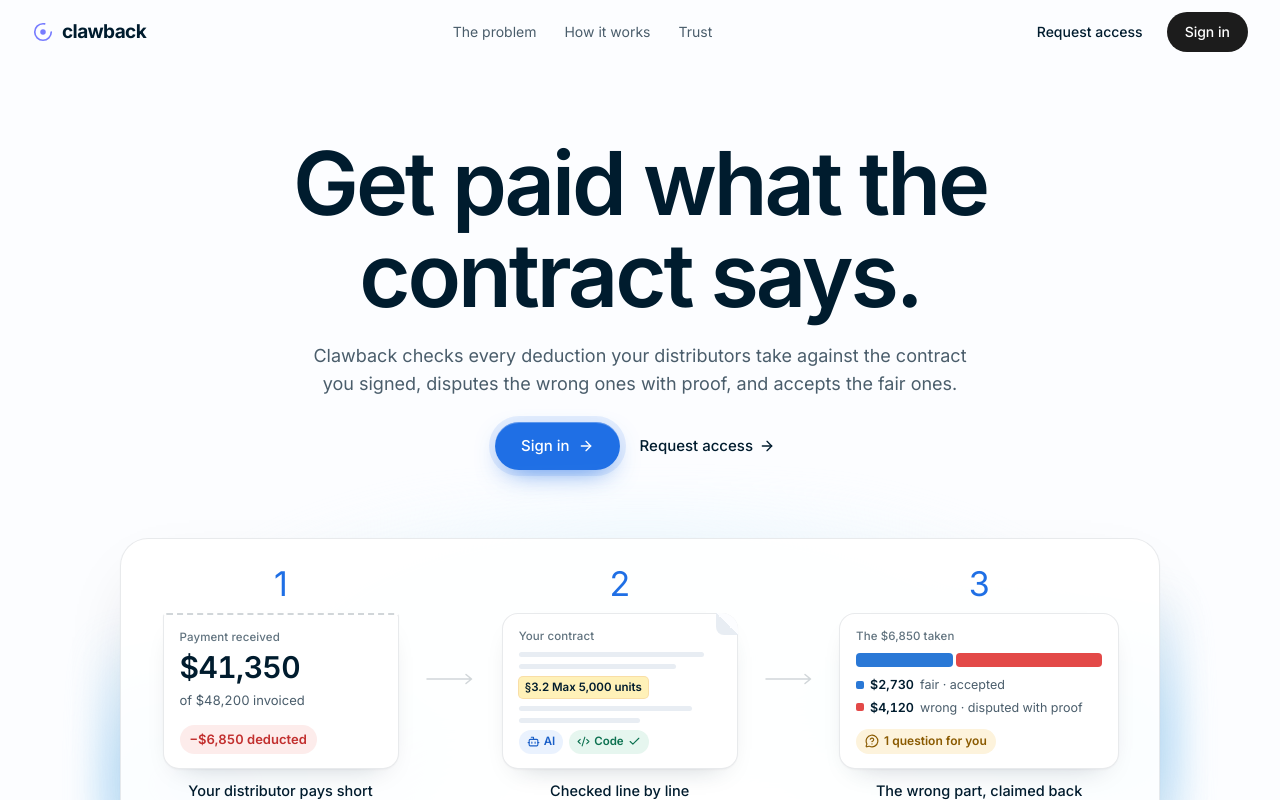
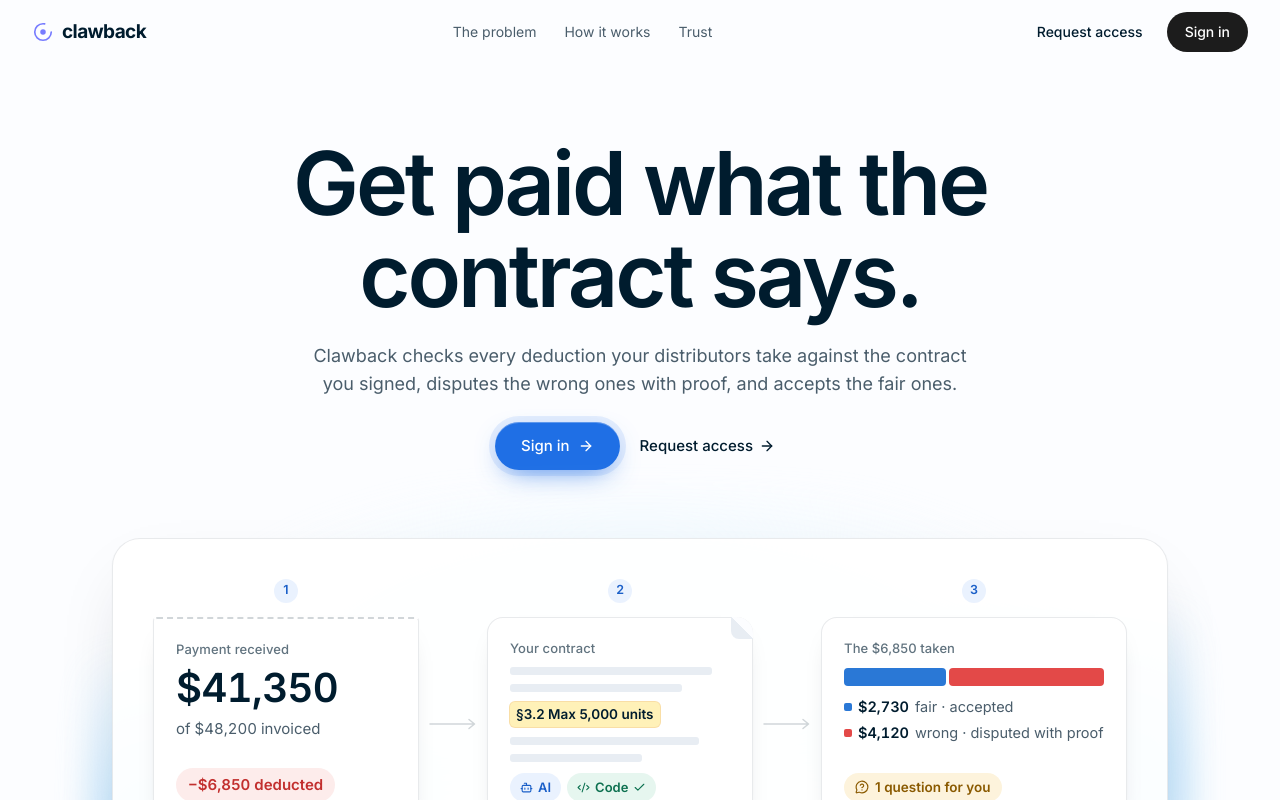
Before and after one commit to devank-yadav/clawback, a Next.js app in the folder web/: page / in a window 1280 px wide. Shown: the top 800 px of the page. Built offline with nearby package versions, Linux system fonts and the light colour scheme.

Commit message:
Landing explainer: a larger box, larger figures, and the step numbers as small badges

```diff
--- a/web/app/(site)/site.css
+++ b/web/app/(site)/site.css
@@ -201,55 +201,55 @@
 .st-textlink:focus-visible { outline: 2px solid var(--accent); outline-offset: 2px; }
 
 /* The one-glance explainer: three pictures, left to right, thin arrows between; stacked with down arrows on a phone. */
-.st-stage:has(.hx) { max-width: 1040px; }
-.hx { position: relative; margin: 0; padding: 28px 24px 26px; background: color-mix(in srgb, var(--card) 92%, transparent); border: 1px solid var(--line); border-radius: var(--radius-frame); box-shadow: var(--shadow-frame); }
+.st-stage:has(.hx) { max-width: 1200px; }
+.hx { position: relative; margin: 0; padding: 40px 40px 36px; background: color-mix(in srgb, var(--card) 92%, transparent); border: 1px solid var(--line); border-radius: var(--radius-frame); box-shadow: var(--shadow-frame); }
 .hx-steps { list-style: none; margin: 0; padding: 0; display: grid; grid-template-columns: minmax(0, 1fr) 56px minmax(0, 1fr) 56px minmax(0, 1.15fr); align-items: start; gap: 0 6px; }
-.hx-step { display: flex; flex-direction: column; align-items: center; gap: 12px; min-width: 0; }
-.hx-n { font: 400 34px/1 var(--font-display); color: var(--accent); letter-spacing: -0.5px; }
-.hx-cap { margin: 0; max-width: 16em; font-size: 14.5px; line-height: 1.35; font-weight: 500; color: var(--ink); text-wrap: balance; }
-.hx-arrow { align-self: center; display: grid; place-items: center; margin-top: -28px; }
+.hx-step { display: flex; flex-direction: column; align-items: center; gap: 14px; min-width: 0; }
+.hx-n { display: inline-grid; place-items: center; width: 24px; height: 24px; border-radius: 50%; font: 600 12.5px/1 var(--font-inter), ui-sans-serif, system-ui, sans-serif; color: var(--accent-ink); background: var(--accent-soft); }
+.hx-cap { margin: 0; max-width: 17em; font-size: 16px; line-height: 1.35; font-weight: 500; color: var(--ink); text-wrap: balance; }
+.hx-arrow { align-self: center; display: grid; place-items: center; margin-top: -10px; }
 .hx-arrow svg { display: block; overflow: visible; }
 .hx-arrow path { fill: none; stroke: var(--line-strong); stroke-width: 1.5; stroke-linecap: round; stroke-linejoin: round; }
 
-.hx-vis { position: relative; width: 100%; max-width: 236px; height: 156px; display: flex; flex-direction: column; align-items: flex-start; gap: 6px; padding: 14px 16px; text-align: left; background: var(--card); border: 1px solid var(--line); border-radius: 16px; box-shadow: 0 1px 2px rgba(0, 28, 46, 0.04), 0 12px 28px -18px rgba(0, 28, 46, 0.28); }
-.hx-tiny { font-size: 11.5px; font-weight: 500; color: var(--faint); letter-spacing: 0.1px; }
+.hx-vis { position: relative; width: 100%; max-width: 310px; height: 206px; display: flex; flex-direction: column; align-items: flex-start; gap: 8px; padding: 20px 22px; text-align: left; background: var(--card); border: 1px solid var(--line); border-radius: 16px; box-shadow: 0 1px 2px rgba(0, 28, 46, 0.04), 0 12px 28px -18px rgba(0, 28, 46, 0.28); }
+.hx-tiny { font-size: 13px; font-weight: 500; color: var(--faint); letter-spacing: 0.1px; }
 
 /* 1 · the remittance stub: a torn top edge, what came in, what was taken */
 .hx-stub { border-top: 2px dashed var(--line-strong); border-radius: 4px 4px 16px 16px; }
-.hx-paid { font-size: 30px; line-height: 1.05; font-weight: 600; letter-spacing: -0.6px; color: var(--ink); font-variant-numeric: tabular-nums; }
-.hx-of { font-size: 13px; color: var(--sub); font-variant-numeric: tabular-nums; }
-.hx-cut { margin-top: auto; display: inline-flex; padding: 4px 10px; border-radius: 999px; font-size: 13px; font-weight: 600; color: var(--dispute-ink); background: var(--dispute-bg); font-variant-numeric: tabular-nums; }
+.hx-paid { font-size: 40px; line-height: 1.05; font-weight: 600; letter-spacing: -0.6px; color: var(--ink); font-variant-numeric: tabular-nums; }
+.hx-of { font-size: 15px; color: var(--sub); font-variant-numeric: tabular-nums; }
+.hx-cut { margin-top: auto; display: inline-flex; padding: 5px 12px; border-radius: 999px; font-size: 15px; font-weight: 600; color: var(--dispute-ink); background: var(--dispute-bg); font-variant-numeric: tabular-nums; }
 
 /* 2 · the contract page: a folded corner, text lines, one highlighted clause, the AI and code marks */
-.hx-doc { gap: 7px; }
+.hx-doc { gap: 9px; }
 .hx-doc::after { content: ""; position: absolute; top: -1px; right: -1px; width: 22px; height: 22px; border-radius: 0 16px 0 8px; background: linear-gradient(225deg, var(--bg) 50%, var(--raised-2) 50%); }
-.hx-doc i { display: block; height: 6px; border-radius: 3px; background: var(--raised-2); }
-.hx-hl { display: inline-block; padding: 2px 6px; margin: 1px 0; border-radius: 4px; font-size: 11.5px; font-weight: 600; color: var(--ink); background: var(--hl); box-shadow: 0 0 0 1px color-mix(in srgb, var(--wait) 35%, transparent); }
+.hx-doc i { display: block; height: 8px; border-radius: 3px; background: var(--raised-2); }
+.hx-hl { display: inline-block; padding: 2px 6px; margin: 1px 0; border-radius: 5px; font-size: 13.5px; font-weight: 600; color: var(--ink); background: var(--hl); box-shadow: 0 0 0 1px color-mix(in srgb, var(--wait) 35%, transparent); }
 .hx-marks { margin-top: auto; display: flex; gap: 6px; }
-.hx-marks b { display: inline-flex; align-items: center; gap: 4px; padding: 3px 8px; border-radius: 999px; font-size: 11.5px; font-weight: 600; }
+.hx-marks b { display: inline-flex; align-items: center; gap: 5px; padding: 4px 10px; border-radius: 999px; font-size: 13px; font-weight: 600; }
 .hx-marks svg { width: 13px; height: 13px; }
 .hx-marks .is-ai { color: var(--accent-ink); background: var(--accent-soft); }
 .hx-marks .is-code { color: var(--green); background: var(--green-bg); }
 
 /* 3 · the outcome: the $6,850 as one bar, fair in blue, wrong in red; the one question */
-.hx-out { max-width: 280px; gap: 8px; }
-.hx-bar { display: flex; gap: 3px; width: 100%; height: 14px; }
+.hx-out { max-width: 370px; gap: 10px; }
+.hx-bar { display: flex; gap: 3px; width: 100%; height: 18px; }
 .hx-bar i { display: block; height: 100%; border-radius: 4px; transform-origin: left center; }
 .hx-bar .is-fair { background: var(--fair); }
 .hx-bar .is-wrong { background: var(--dispute); }
-.hx-legend { list-style: none; margin: 0; padding: 0; display: flex; flex-direction: column; gap: 3px; font-size: 12.5px; color: var(--sub); }
+.hx-legend { list-style: none; margin: 0; padding: 0; display: flex; flex-direction: column; gap: 4px; font-size: 14.5px; color: var(--sub); }
 .hx-legend li { display: flex; align-items: center; gap: 6px; white-space: nowrap; }
 .hx-legend li::before { content: ""; width: 8px; height: 8px; border-radius: 2px; flex: none; }
 .hx-legend .is-fair::before { background: var(--fair); }
 .hx-legend .is-wrong::before { background: var(--dispute); }
 .hx-legend b { color: var(--ink); font-weight: 600; font-variant-numeric: tabular-nums; }
-.hx-q { margin-top: auto; display: inline-flex; align-items: center; gap: 5px; padding: 3px 9px; border-radius: 999px; font-size: 12px; font-weight: 600; color: var(--wait-ink); background: var(--wait-bg); }
+.hx-q { margin-top: auto; display: inline-flex; align-items: center; gap: 6px; padding: 4px 11px; border-radius: 999px; font-size: 13.5px; font-weight: 600; color: var(--wait-ink); background: var(--wait-bg); }
 .hx-q svg { width: 14px; height: 14px; }
 
 @media (max-width: 860px) {
   .hx { padding: 22px 16px; }
   .hx-steps { grid-template-columns: minmax(0, 1fr); gap: 4px; justify-items: center; }
-  .hx-vis, .hx-out { max-width: 300px; }
+  .hx-vis, .hx-out { max-width: 340px; }
   .hx-arrow { margin: 2px 0; }
   .hx-arrow svg { transform: rotate(90deg); width: 32px; }
 }
```
Also changed, not shown: 1 other file (tests, documents, lock files or other folders).
